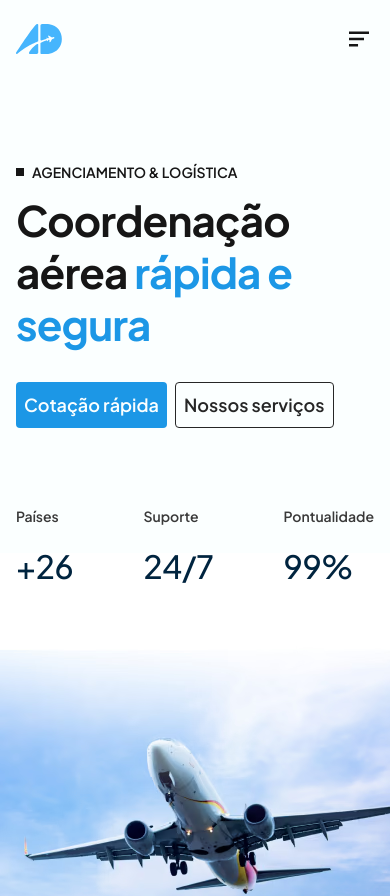
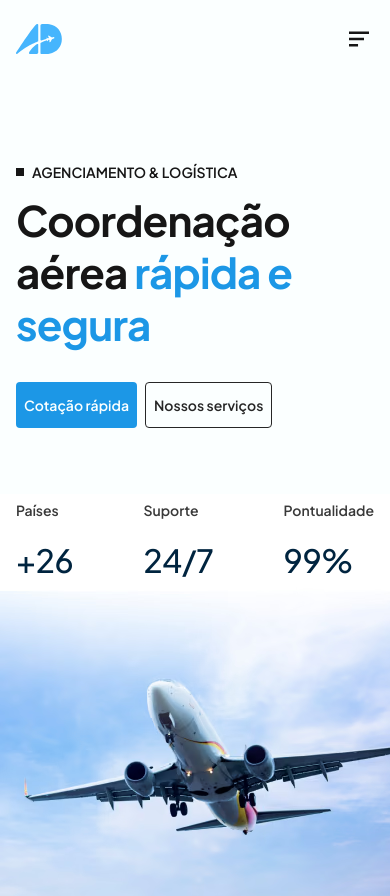
Before and after one commit to RebecaBaruch/air-dream-cargo-lp, a Next.js app: page / in a window 390 px wide. Shown: the top 896 px of the page. Built offline with nearby package versions, Linux system fonts and the light colour scheme.

Commit message:
fix: responsive layout

```diff
--- a/components/button.tsx
+++ b/components/button.tsx
@@ -19,13 +19,13 @@ type ButtonProps = ButtonHTMLAttributes<HTMLButtonElement> & {
 const sizeClasses: Record<ButtonSize, string> = {
   sm: 'h-[42px] gap-3 px-2 text-1 leading-14',
   md: 'h-[50px] gap-3 px-3 text-2 leading-6',
-  lg: 'h-[56px] gap-3 px-4 text-3 leading-5',
+  lg: 'h-[56px] gap-3 px-4 text-2 leading-5',
 }
 
 const linkSizeClasses: Record<ButtonSize, string> = {
   sm: 'gap-2 text-1 leading-14',
   md: 'gap-2 text-2 leading-6',
-  lg: 'gap-2 text-3 leading-5',
+  lg: 'gap-2 text-2 leading-5',
 }
 
 const filledToneClasses: Record<ButtonTone, string> = {
--- a/components/contact-section.tsx
+++ b/components/contact-section.tsx
@@ -1,16 +1,16 @@
-'use client'
+"use client";
 
-import { FaWhatsapp } from 'react-icons/fa6'
-import { LuMail } from 'react-icons/lu'
-import { BreakpointImage } from '@/components/breakpoint-image'
-import { Button } from '@/components/button'
-import { useLanguage } from '@/components/language-provider'
+import { FaWhatsapp } from "react-icons/fa6";
+import { LuMail } from "react-icons/lu";
+import { BreakpointImage } from "@/components/breakpoint-image";
+import { Button } from "@/components/button";
+import { useLanguage } from "@/components/language-provider";
 
 const mobileButtonClass =
-  'h-[46px]! w-full justify-center gap-2! px-2! text-2! leading-6!'
+  "h-[46px]! w-full justify-center gap-2! px-2! text-2! leading-6!";
 
 export function ContactSection() {
-  const { t } = useLanguage()
+  const { t } = useLanguage();
 
   return (
     <section
@@ -37,7 +37,7 @@ export function ContactSection() {
           className="hidden h-auto w-full max-w-full lg:block"
         />
 
-        <div className="absolute inset-0 mx-auto flex max-w-[1440px] flex-col justify-start px-4 pt-[clamp(3rem,12.3vw,4.625rem)] lg:justify-center lg:px-0 lg:py-[clamp(3rem,5.56vw,5rem)]">
+        <div className="absolute inset-0 mx-auto flex max-w-[1440px] flex-col justify-start px-4 pt-[clamp(3rem,12.3vw,4.625rem)] lg:justify-center lg:px-[4.44%] 2xl:px-0 lg:py-[clamp(3rem,5.56vw,5rem)]">
           <div className="flex w-full flex-col gap-6 lg:max-w-[min(36rem,42vw)] lg:gap-8">
             <div className="flex flex-col gap-3 lg:gap-4">
               <p className="flex items-center gap-2 text-1 leading-14 font-semibold text-gray-0 lg:text-2 lg:leading-6">
@@ -83,5 +83,5 @@ export function ContactSection() {
         </div>
       </div>
     </section>
-  )
+  );
 }
--- a/components/differentials-section.tsx
+++ b/components/differentials-section.tsx
@@ -20,7 +20,7 @@ export function DifferentialsSection() {
     <section
       id="diferenciais"
       aria-labelledby="differentials-heading"
-      className="below-fold bg-gray-0 px-4 py-16 lg:px-0 lg:py-[clamp(4rem,5.56vw,5rem)]"
+      className="below-fold bg-gray-0 px-4 py-16 lg:px-[4.44%] lg:py-[clamp(4rem,5.56vw,5rem)]"
     >
       <div className="mx-auto flex max-w-[1440px] flex-col items-center gap-8 lg:gap-[clamp(2rem,2.78vw,2.5rem)]">
         <div className="flex w-full flex-col items-center gap-4 text-center lg:gap-5">
--- a/components/footer.tsx
+++ b/components/footer.tsx
@@ -179,7 +179,7 @@ export function Footer() {
   return (
     <footer className="below-fold bg-gray-0">
       <div className="border-y border-gray-200">
-        <div className="mx-auto max-w-[1440px]">
+        <div className="mx-auto max-w-[1440px] lg:px-[4.44%] 2xl:px-0">
           <div className="flex flex-col px-4 py-16 lg:px-0 lg:hidden">
             <div className="border-b border-gray-200 pb-8">
               <SocialLinks ariaLabel={t.footer.socialAria} />
--- a/components/hero.tsx
+++ b/components/hero.tsx
@@ -20,7 +20,7 @@ export function Hero() {
       aria-labelledby="hero-heading"
       className="relative bg-gray-0"
     >
-      <div className="relative w-full lg:aspect-[1440/700] lg:h-[95vh]">
+      <div className="relative w-full lg:aspect-[1440/700] lg:h-fit">
         <BreakpointImage
           src="/images/hero-image-desktop-hq.webp"
           avif="/images/hero-image-desktop.avif"
@@ -33,7 +33,7 @@ export function Hero() {
         />
       </div>
 
-      <div className="relative z-10 mx-auto flex max-w-[1440px] flex-col gap-[6.75rem] px-4 pt-6 pb-16 lg:absolute lg:inset-0 lg:gap-0 px-0 lg:py-[3.33%]">
+      <div className="relative z-10 mx-auto flex max-w-[1440px] flex-col gap-[6.75rem] px-4 pt-6 pb-16 lg:absolute lg:inset-0 lg:gap-0 lg:px-[4.44%] 2xl:px-0 lg:py-[3.33%]">
         <Navbar />
 
         <div className="flex flex-col gap-16 lg:w-[min(36rem,40vw)] lg:flex-1 lg:gap-16 lg:pt-[clamp(4rem,6.94vw,6.25rem)] lg:pb-0 2xl:mt-16 2xl:gap-32">
@@ -45,7 +45,7 @@ export function Hero() {
               </p>
               <h1
                 id="hero-heading"
-                className="max-w-full font-bold tracking-0 text-gray-900 text-[clamp(1.875rem,10.8vw,2.625rem)] leading-[1.24] lg:text-[clamp(2.25rem,3.75vw,3.375rem)] lg:leading-[1.185] lg:text-cyan-900"
+                className="max-w-full font-bold tracking-0 text-gray-900 text-[clamp(1.875rem,10.8vw,2.625rem)] leading-[1.24] lg:text-[clamp(2rem,3.2vw,3.375rem)] lg:leading-[1.185] lg:text-cyan-900"
               >
                 <span className="lg:hidden">
                   {t.hero.titleMobileLine1}{" "}
@@ -66,7 +66,7 @@ export function Hero() {
               <Button
                 href="#contato"
                 size="lg"
-                className="max-xl:h-[46px]! max-xl:gap-1! max-xl:px-2! max-xl:text-2! max-xl:leading-6!"
+                className="max-xl:h-[46px]! max-xl:gap-1! max-xl:px-2! max-xl:text-1! max-xl:leading-6!"
               >
                 {t.hero.ctaQuote}
               </Button>
@@ -75,7 +75,7 @@ export function Hero() {
                 size="lg"
                 variant="outline"
                 tone="secondary"
-                className="max-xl:h-[46px]! max-xl:gap-1! max-xl:px-2! max-xl:text-2! max-xl:leading-6!"
+                className="max-xl:h-[46px]! max-xl:gap-1! max-xl:px-2! max-xl:text-1! max-xl:leading-6!"
               >
                 {t.hero.ctaServices}
               </Button>
@@ -85,10 +85,10 @@ export function Hero() {
           <dl className="flex w-full max-w-[543px] items-start justify-between gap-3">
             {stats.map((stat) => (
               <div key={stat.label} className="flex min-w-0 flex-col gap-1.5">
-                <dt className="text-1 leading-12 font-semibold whitespace-nowrap text-gray-700 lg:text-[clamp(1.25rem,1.25vw,1.125rem)] lg:leading-6">
+                <dt className="text-1 leading-4 font-semibold whitespace-nowrap text-gray-700 lg:text-[clamp(1.2rem,1.2vw,1.125rem)] lg:leading-6">
                   {stat.label}
                 </dt>
-                <dd className="text-6 leading-3 font-medium tracking-1 whitespace-nowrap text-cyan-900 lg:text-[clamp(3rem,2.92vw,2.625rem)] lg:leading-none lg:font-semibold">
+                <dd className="text-6 leading-2 font-medium tracking-1 whitespace-nowrap text-cyan-900 lg:text-[clamp(2rem,2.7vw,2.625rem)] lg:leading-none lg:font-semibold">
                   {stat.value}
                 </dd>
               </div>
@@ -106,7 +106,7 @@ export function Hero() {
           width={390}
           height={423}
           priority
-          className="relative z-0 -mt-[25%] h-auto w-full lg:hidden"
+          className="relative z-0 -mt-[40%] h-auto w-full lg:hidden"
         />
       </div>
     </section>
```
